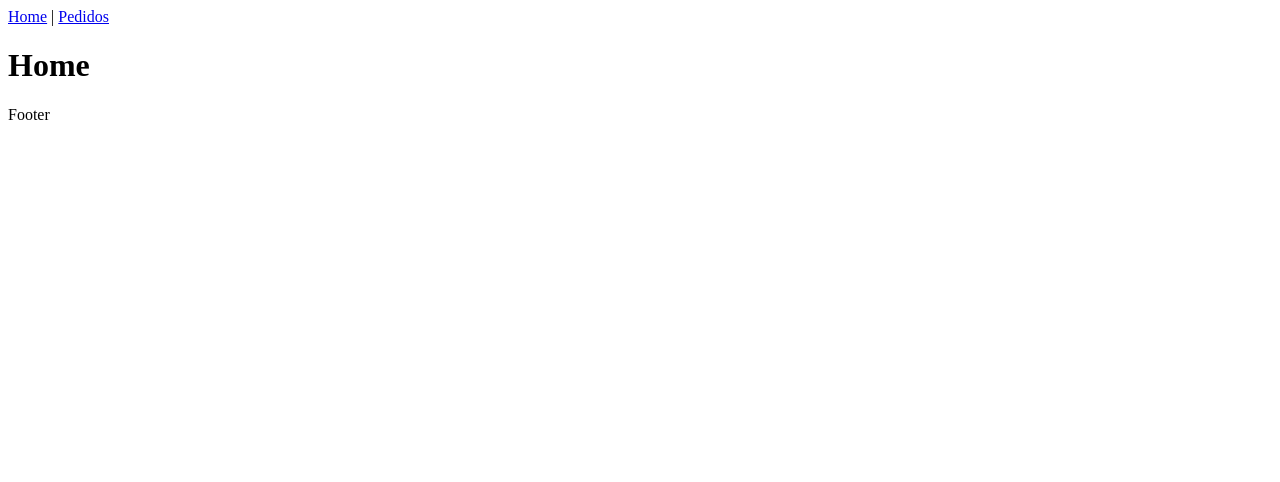
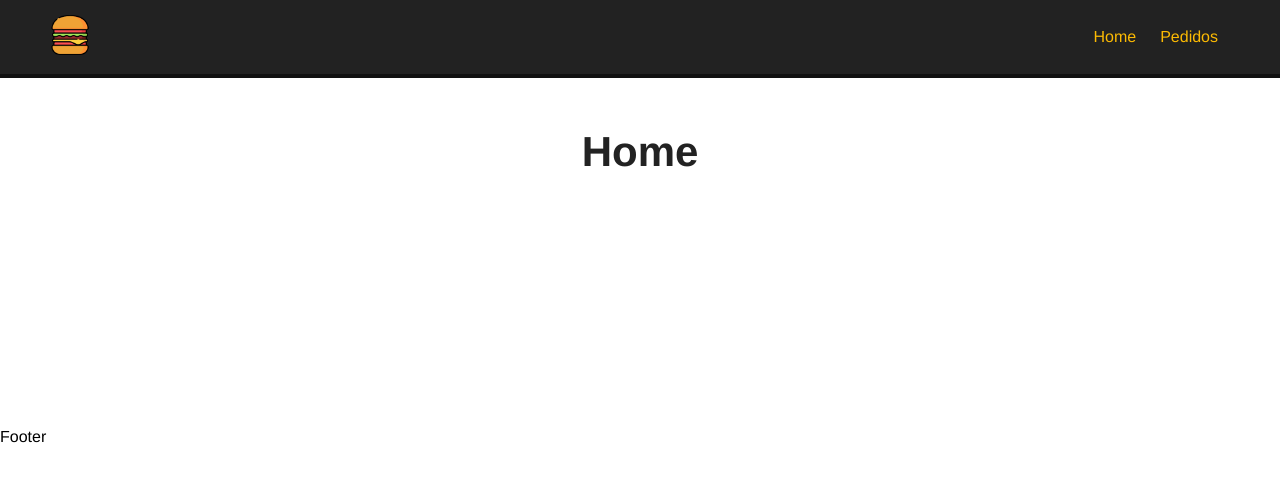
Before and after one commit to MatheusSGomes/hamburgueria_vue, a Vue app: page / in a window 1280 px wide. Shown: the top 482 px of the page. Built offline with nearby package versions, Linux system fonts and the light colour scheme.

Commit message:
reset css e estilização header

```diff
--- a/src/App.vue
+++ b/src/App.vue
@@ -1,5 +1,5 @@
 <template>
-  <Navbar />
+  <Navbar :logo="logo_src" :alt="app_name" />
   <router-view/>
   <Footer />
 </template>
@@ -12,10 +12,33 @@
   components: {
     Navbar,
     Footer
+  },
+  data() {
+    return {
+      app_name: 'Hamburgueria',
+      logo_src: '/img/logo.png',
+    }
   }
 }
 </script>
 
 <style>
+ * {
+  font-family: Helvetica, Arial, sans-serif;
+  padding: 0;
+  margin: 0;
+  box-sizing: border-box;
+ }
 
+ .main-container {
+  margin: 50px;
+  min-height: 250px;
+ }
+
+ h1 {
+  text-align: center;;
+  font-size: 42px;
+  margin-bottom: 30px;
+  color: #222;
+ }
 </style>
--- a/src/components/Navbar.vue
+++ b/src/components/Navbar.vue
@@ -1,19 +1,48 @@
 <template>
-  <nav>
-    <router-link to="/">
-      <img src="" id="logo">
+  <nav class="navbar">
+    <router-link to="/" class="logo-url">
+      <img :src="logo" :alt="alt" class="logo">
     </router-link>
-    <router-link to="/">Home</router-link> |
+    <router-link to="/">Home</router-link>
     <router-link to="/pedidos">Pedidos</router-link>
   </nav>
 </template>
 
 <script>
 export default {
-  name: 'NavbarComponent'
+  name: 'NavbarComponent',
+  props: ['logo', 'alt']
 }
 </script>
 
-<style>
+<style scoped>
+  .navbar {
+    background-color: #222;
+    border-bottom: 4px solid #111;
+    padding: 15px 50px;
+    display: flex;
+    justify-content: flex-end;
+    align-items: center;
+  }
 
+  .navbar .logo-url {
+    margin: auto;
+    margin-left: 0;
+  }
+
+  .logo {
+    width: 40px;
+    height: 40px;
+  }
+
+  .navbar a {
+    color: #FCBA03;
+    text-decoration: none;
+    margin: 12px;
+    transition: .5s;
+  }
+
+  nav a:hover {
+    color: #FFF;
+  }
 </style>
--- a/src/views/HomeView.vue
+++ b/src/views/HomeView.vue
@@ -1,5 +1,7 @@
 <template>
-  <h1>Home</h1>
+  <div class="main-container">
+    <h1>Home</h1>
+  </div>
 </template>
 
 <script>
--- a/src/views/PedidosView.vue
+++ b/src/views/PedidosView.vue
@@ -1,3 +1,5 @@
 <template>
-  <h1>Pedidos</h1>
+  <div class="main-container">
+    <h1>Pedidos</h1>
+  </div>
 </template>
```
